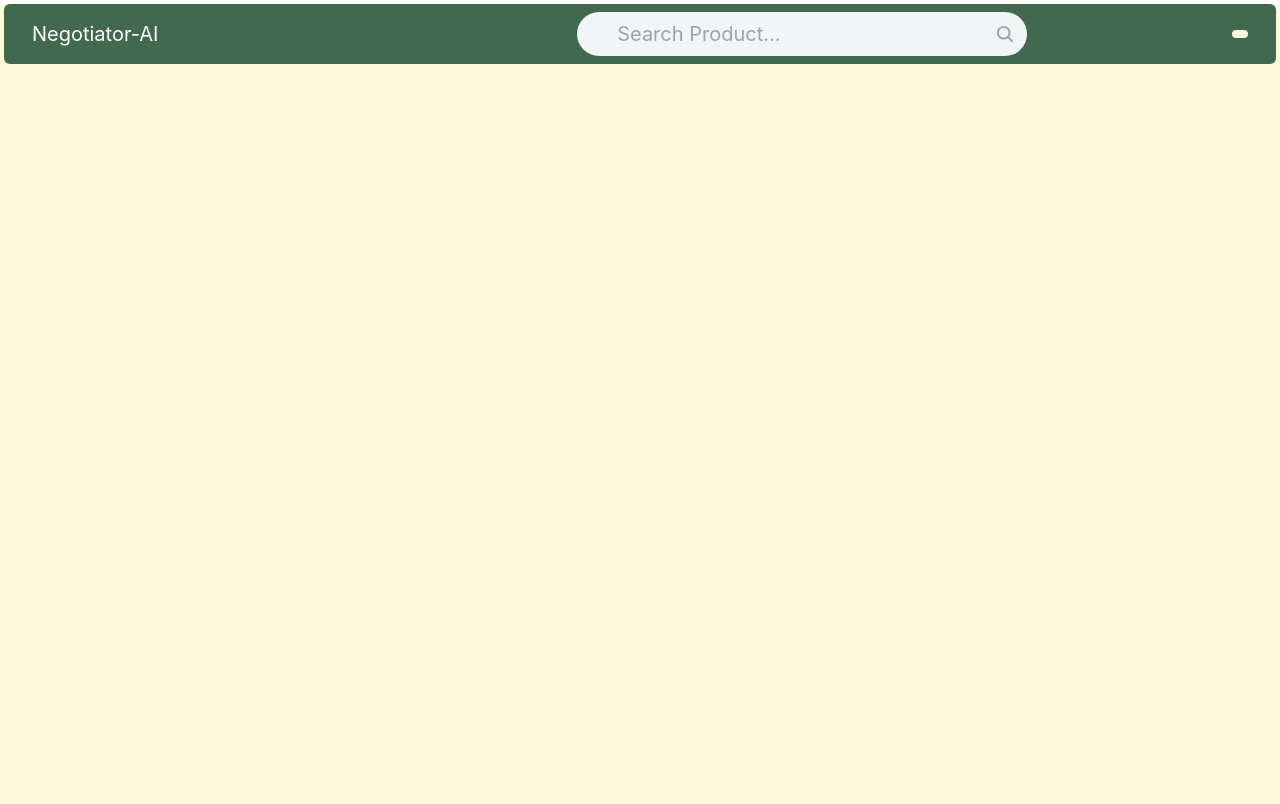
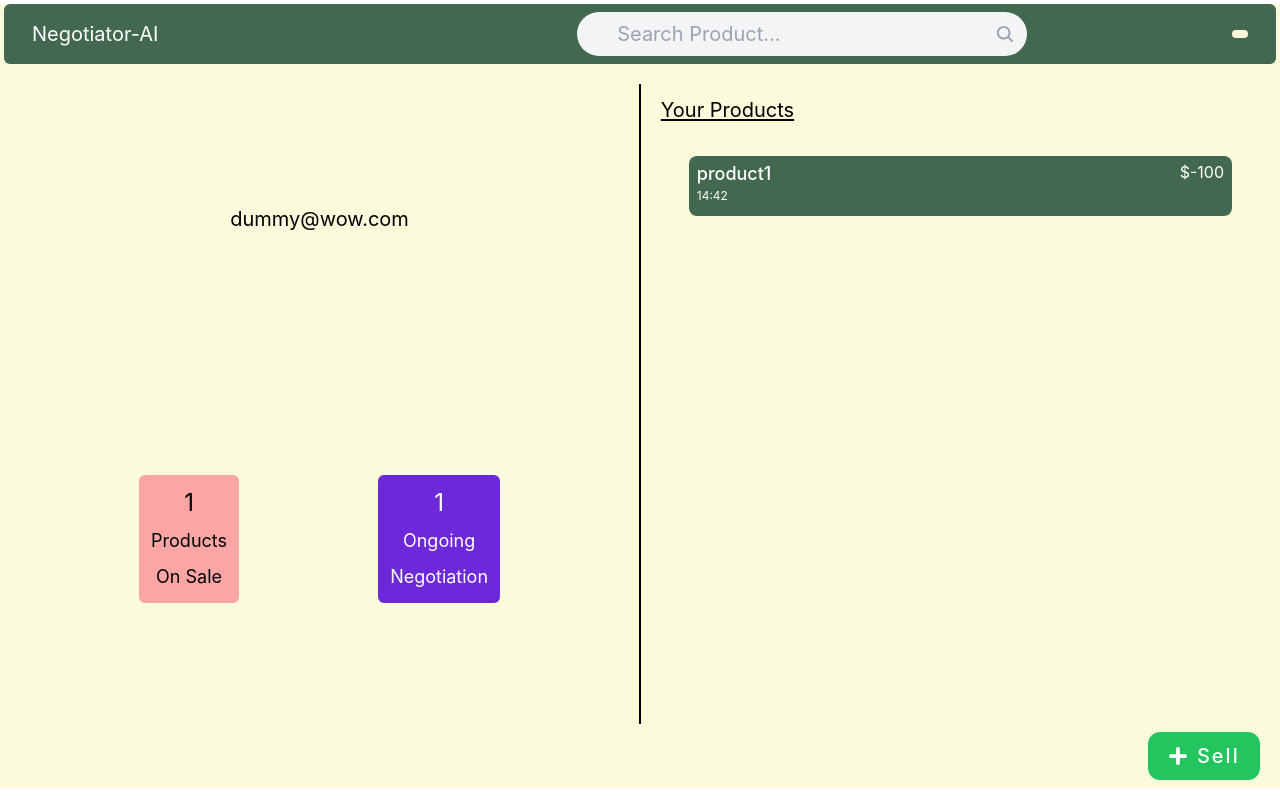
Before and after one commit to vivek-ptk/Negotiator-AI, a React (Create React App) app in the folder frontend/: page /profile in a window 1280 px wide. Built offline with nearby package versions, Linux system fonts and the light colour scheme.

Commit message:
sell and profile page done. minor changes to other pages

```diff
--- a/frontend/src/App.js
+++ b/frontend/src/App.js
@@ -5,7 +5,7 @@ import Profile from './profile/profile';
 
 function App() {
   return (
-    <div className="bg-prim-color min-h-screen text-prim-font-color">
+    <div className="bg-prim-color min-h-[98vh] text-prim-font-color">
       <Routes>
         <Route path="/" element={<Homepage />} />
         <Route path="/profile" element={<Profile />} />
--- a/frontend/src/components/ProductPreview.js
+++ b/frontend/src/components/ProductPreview.js
@@ -2,19 +2,20 @@
 import { useEffect, useRef, useState } from "react";
 import { IoCloseSharp } from "react-icons/io5";
 
-export default function ProductPreview({ product, onClose }) {
+export default function ProductPreview({ product, onClose, brief }) {
 
-    const [isPreviewOpen, setIsPreviewOpen] = useState(false);
     let previewRef = useRef();
 
     useEffect(() => {
         document.addEventListener("mousedown", (event) => {
-            // setIsPreviewOpen(false);
             if (previewRef.current && !previewRef.current.contains(event.target)) {
                 onClose();
             }
         })
     })
+
+    const descriptionHeight = brief ? '83%' : '60%'
+    const briefWidth = brief ? "w-1/2" : ""
 
     return (
         <>
@@ -32,17 +33,17 @@ export default function ProductPreview({ product, onClose }) {
                         <h1 className="text-5xl">{product.name}</h1>
                         <p className="text-2xl grid place-items-end">${product.cost}</p>
                     </div>
-                    <div className="w-full h-[90%] pt-2 flex justify-between">
-                        <div className="grid place-items-center">
+                    <div className='w-full h-[90%] pt-2 flex justify-between'>
+                        <div className={`grid place-items-center ${briefWidth}`}>
                             <img src={product.image} alt={product.name} className="object-cover w-[85%] h-[60%]" />
                         </div>
                         <div className="h-[90%] w-0.5 py-20 bg-white"></div>
-                        <div className="grid place-items-center">
-                            <p className="h-[60%] font-medium overflow-auto mx-7 my-3">{product.description}</p>
-                            <div className="grid gap-x-20 grid-cols-2">
+                        <div className={`grid place-items-center ${briefWidth}`}>
+                            <p className={`h-[${descriptionHeight}] font-medium overflow-auto mx-7 my-3`}>{product.description}</p>
+                            {!brief && <div className="grid gap-x-20 grid-cols-2">
                                 <button className="bg-prim-color text-prim-font-color p-2 rounded-lg hover:bg-[#637A9F] hover:text-sec-font-color transition ease-in">Negotiate</button>
                                 <button className="bg-prim-color text-prim-font-color p-2 rounded-lg hover:bg-[#637A9F] hover:text-sec-font-color transition ease-in">Buy Now</button>
-                            </div>
+                            </div>}
                         </div>
                     </div>
                 </div>
--- a/frontend/src/components/ProductTiles.js
+++ b/frontend/src/components/ProductTiles.js
@@ -1,32 +1,48 @@
 import { useState } from "react";
 import ProductPreview from "./ProductPreview";
 
-function ProductTiles({ product }) {
+function ProductTiles({ product, brief }) {
     const [isPreviewOpen, setIsPreviewOpen] = useState(false);
+
+    const width = brief ? '100%' : '22%'
+    const height = brief ? '10%' : '30%'
+    const briefMarginX = brief ? 'mx-5' : 'mx-2'
+    const briefMarginY = brief ? 'my-3' : ''
+    const hoverScale = brief ? '1.01' : '1.05'
 
     return (
         <>
             <div
-                className="w-[22%] h-[30%] mx-2 rounded-lg bg-sec-color text-sec-font-color hover:scale-[1.05] hover:cursor-pointer transition ease-in-out"
+                className={`w-[${width}] h-[${height}] ${briefMarginX} ${briefMarginY} rounded-lg bg-sec-color text-sec-font-color hover:scale-[${hoverScale}] hover:cursor-pointer transition ease-in-out`}
                 onClick={() => {
                     setIsPreviewOpen(true);
                 }}
             >
                 <div className="grid px-2 py-1">
+                    {!brief && <>
                         <div className="grid place-items-center ">
                             <img src={product.image} alt={product.name} className="object-cover w-full h-[10rem] my-2" />
                         </div>
                         <div className="bg-white max-w-full mx-1 h-0.5 mb-2"></div>
+                    </>}
                     <div className="flex justify-between mb-2">
+                        {brief && <>
+                            <div>
                                 <h2 className="text-lg font-medium">{product.name}</h2>
+                                <p className="text-xs">{product.time}</p>
+                            </div>
+                        </>}
+                        {!brief && <h2 className="text-lg font-medium">{product.name}</h2>}
                         <p>${product.cost}</p>
                     </div>
+                    {!brief && <>
                         <div className="flex flex-col min-h-[3.5rem]">
                             <p className="line-clamp-2">{product.description}</p>
                         </div>
+                    </>}
                 </div>
             </div>
-            {isPreviewOpen && <ProductPreview key={product.id} product={product} onClose={() => setIsPreviewOpen(false)} />}
+            {isPreviewOpen && <ProductPreview key={product.id} product={product} onClose={() => setIsPreviewOpen(false)} brief={brief} />}
         </>
     )
 }
--- a/frontend/src/components/Sell.js
+++ b/frontend/src/components/Sell.js
@@ -49,7 +49,7 @@ export default function Sell() {
     } else {
         return (
             <button
-                className="text-white border-4 border-[#008080] hover:border-white  bg-cyan-600 hover:bg-cyan-800 font-medium tracking-widest rounded-xl text-xl px-5 py-2.5 dark:bg-green-600 dark:hover:bg-green-700 dark:focus:ring-font-color fixed right-0 bottom-0 mr-5 mb-5 w-[7rem] grid grid-flow-col place-items-center gap-2"
+                className="text-white  font-medium tracking-widest rounded-xl text-xl px-5 py-2.5 bg-green-500 hover:bg-green-600 hover:scale-[1.05] fixed right-0 bottom-0 mr-5 mb-5 w-[7rem] grid grid-flow-col place-items-center gap-2"
                 onClick={() => {
                     setButtonClicked(true)
                 }}>
--- a/frontend/src/homepage/homepage.js
+++ b/frontend/src/homepage/homepage.js
@@ -50,16 +50,16 @@ function Homepage() {
         )
     } else {
         return (
-            <>
+            <div className="pb-12">
                 <Navbar />
                 <Slides />
                 <div className="flex flex-wrap justify-start m-7 gap-5 min-h-full">
                     {productList.map((product) => {
-                        return <ProductTiles key={product.id} product={product} />
+                        return <ProductTiles key={product.id} product={product} brief={false} />
                     })}
                 </div>
                 <Sell />
-            </>
+            </div>
         );
     }
 }
--- a/frontend/src/profile/profile.js
+++ b/frontend/src/profile/profile.js
@@ -1,11 +1,47 @@
+import ProductTiles from "../components/ProductTiles";
+import Sell from "../components/Sell";
 import Navbar from "../components/navbar";
+import user from "../data/user";
 
 export default function profile() {
     return (
-        <>
+        <div className="pb-10">
             <Navbar />
-            <div>
+            <div className="w-screen h-[80vh] mt-5 flex">
+                <div className="w-1/2 h-full grid place-items-center">
+                    <div>
+                        <div className="text-6xl">{user.name}</div>
+                        <div className="text-xl">{user.email}</div>
+                    </div>
+                    <div className="w-full flex justify-evenly">
+                        <div className=" grid place-items-center gap-2 p-3 rounded-md bg-red-300">
+                            <div className="text-2xl">{user.products.length}</div>
+                            <div className="text-lg">Products</div>
+                            <div className="text-lg">On Sale</div>
+                        </div>
+                        <div className=" grid place-items-center gap-2 p-3 rounded-md bg-violet-700 text-white">
+                            <div className="text-2xl">{user.chats.length}</div>
+                            <div className="text-lg">Ongoing</div>
+                            <div className="text-lg">Negotiation</div>
+                        </div>
+                    </div>
+                </div>
+                <div className="w-[0.1rem] h-full bg-black"></div>
+                <div className="w-1/2 h-full px-5 py-3">
+                    {user.products.length > 0 ? <>
+                        <h1 className="text-xl underline underline-offset-2 pb-2">Your Products</h1>
+                        <div className="h-[90%] px-2 py-3 overflow-auto">
+                            {user.products.map((product) => {
+                                return <ProductTiles key={product.id} product={product} brief={true} />
+                            })}
+                        </div>
+                    </>
+                        :
+                        <h1 className="h-full grid place-items-center text-3xl">No Product On Sale</h1>
+                    }
+                </div>
             </div>
-        </>
+            <Sell />
+        </div>
     )
 }
```
Lines whose indentation alone changed are shown as unchanged.
